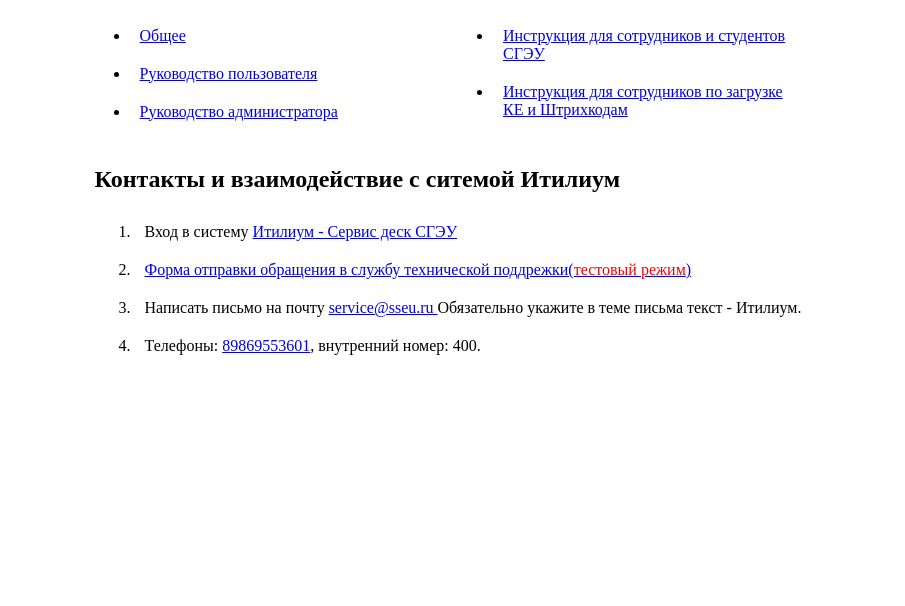
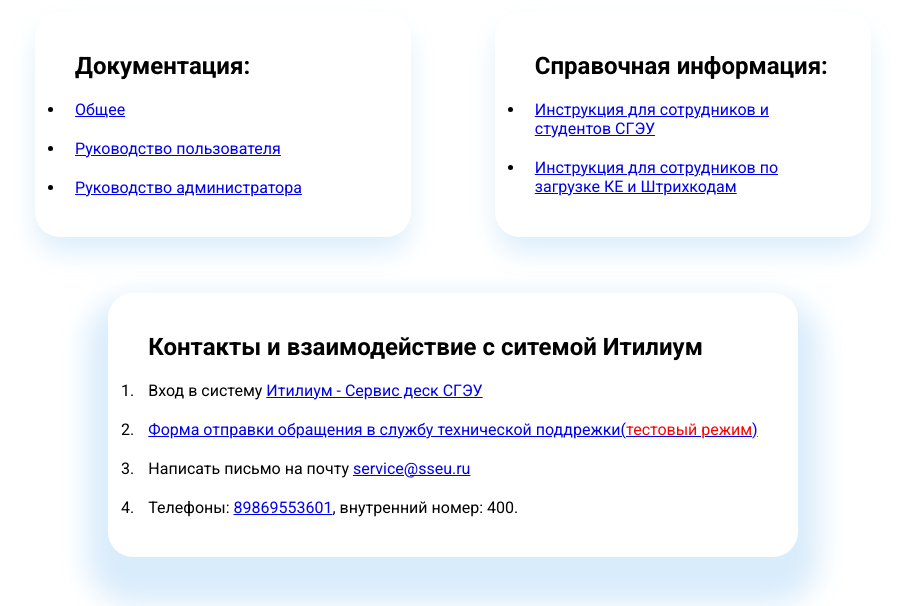
Before and after one commit to alman63/itilium, a website: page index.html in a window 1280 px wide. Shown: the part 194-800 px from the top of the page, without its empty margins (187-1092 px from the left). Drawn offline with Linux system fonts and the light colour scheme.

Commit message:
fix: add style

```diff
--- a/css/styles.css
+++ b/css/styles.css
@@ -1,14 +1,30 @@
+* {
+  padding: 0;
+  margin: 0;
+  box-sizing: border-box;
+}
+
 body {
   /* max-width: 800px; */
   display: flex;
   flex-direction: column;
   align-items: center;
+  height: 100vh;
+  gap: 7%;
+  font-family: "Roboto", sans-serif;
+  font-optical-sizing: auto;
+  font-weight: 400;
+  font-size: 16px;
+}
+h2 {
+  padding: 10px;
 }
 .li {
   padding: 10px;
 }
 .wrapper {
   display: flex;
+  gap: 10%;
 }
 .wrapper > * {
   flex: 1 1;
@@ -19,3 +35,24 @@
 .test {
   color: red;
 }
+.doc {
+  padding: 30px;
+  -webkit-box-shadow: 0px 16px 28px -3px rgba(66, 162, 236, 0.2);
+  -moz-box-shadow: 0px 16px 28px -3px rgba(66, 162, 236, 0.2);
+  box-shadow: 0px 16px 28px -3px rgba(66, 162, 236, 0.2);
+  border-radius: 25px;
+}
+.spravka {
+  padding: 30px;
+  -webkit-box-shadow: 0px 16px 28px -3px rgba(66, 162, 236, 0.2);
+  -moz-box-shadow: 0px 16px 28px -3px rgba(66, 162, 236, 0.2);
+  box-shadow: 0px 16px 28px -3px rgba(66, 162, 236, 0.2);
+  border-radius: 25px;
+}
+.ref {
+  padding: 30px;
+  -webkit-box-shadow: 0px 26px 28px 21px rgba(66, 162, 236, 0.2);
+  -moz-box-shadow: 0px 26px 28px 21px rgba(66, 162, 236, 0.2);
+  box-shadow: 0px 26px 28px 21px rgba(66, 162, 236, 0.2);
+  border-radius: 25px;
+}
--- a/index.html
+++ b/index.html
@@ -3,6 +3,12 @@
   <head>
     <meta charset="UTF-8" />
     <meta name="viewport" content="width=device-width, initial-scale=1.0" />
+    <link rel="preconnect" href="https://fonts.googleapis.com" />
+    <link rel="preconnect" href="https://fonts.gstatic.com" crossorigin />
+    <link
+      href="https://fonts.googleapis.com/css2?family=Roboto:ital,wght@0,100..900;1,100..900&display=swap"
+      rel="stylesheet"
+    />
     <title>Servise Desk - СГЭУ</title>
     <link rel="stylesheet" href="css/styles.css" />
   </head>
@@ -49,7 +55,7 @@
       <ol>
         <li class="li">
           Вход в систему
-          <a href="http://app-1c-x32.sseu.ru/itilium"
+          <a href="http://service.sseu.ru/itilium"
             >Итилиум - Сервис деск СГЭУ</a
           >
         </li>
@@ -63,8 +69,7 @@
         </li>
         <li class="li">
           Написать письмо на почту
-          <a href="mailto:service@sseu.ru">service@sseu.ru </a> Обязательно
-          укажите в теме письма текст - Итилиум.
+          <a href="mailto:service@sseu.ru">service@sseu.ru </a>
         </li>
         <li class="li">
           Телефоны:
```
